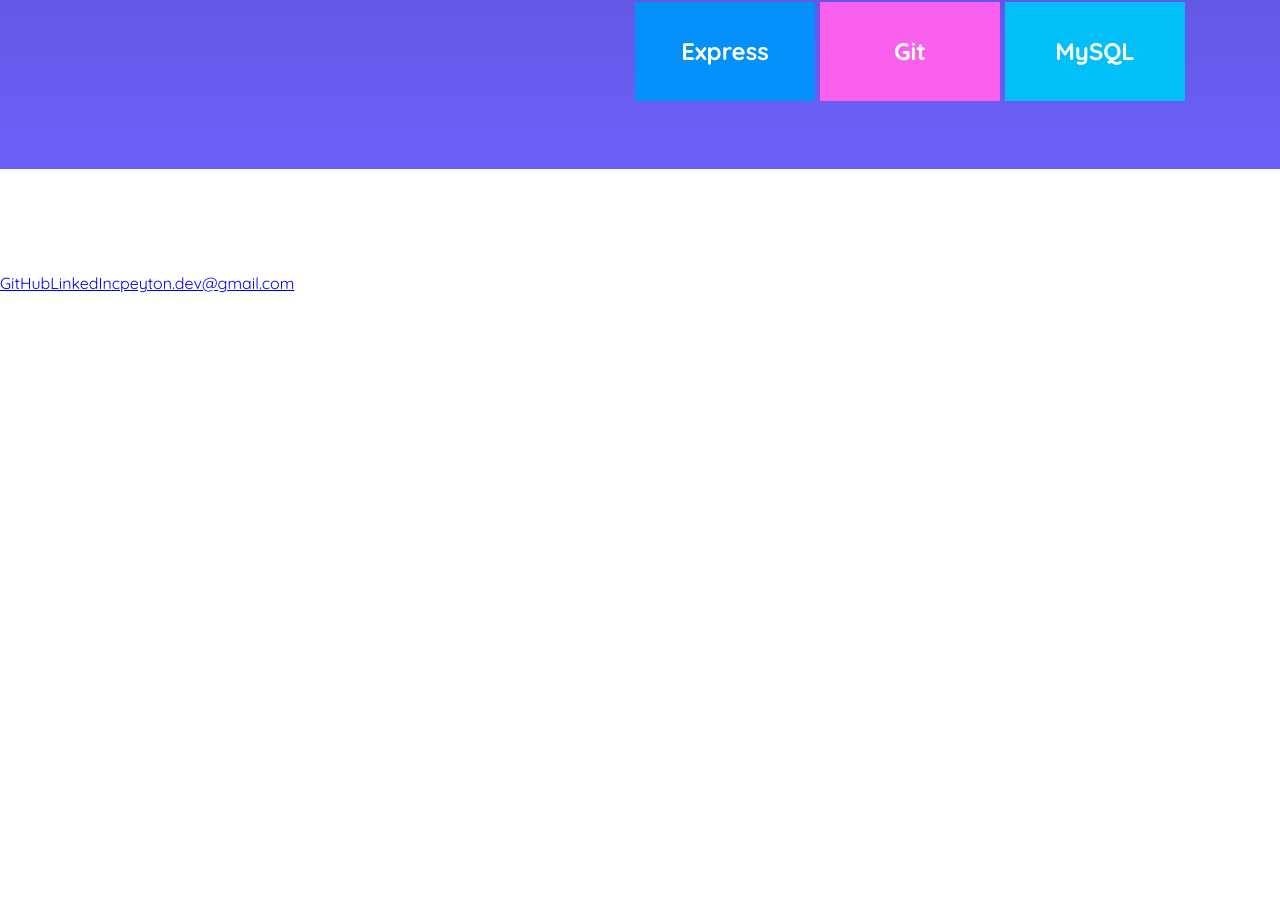
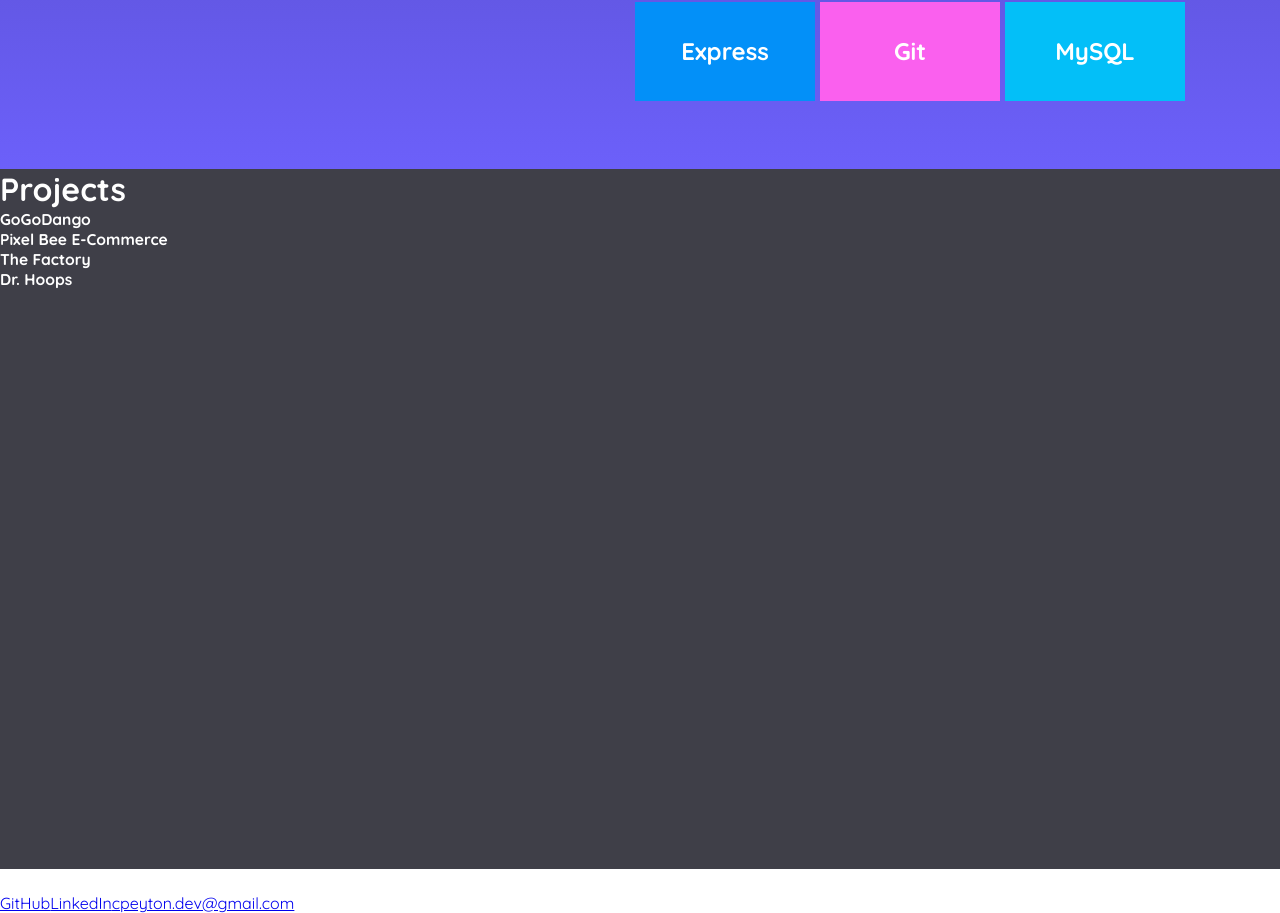
Before and after one commit to ColbPeyton/portfolio-revamp, a React (Create React App) app: page / in a window 1280 px wide. Shown: the part 1331-2244 px from the top of the page. Before the commit the page ends 1624 px from the top, so only its background shows below. Built offline with nearby package versions, Linux system fonts and the light colour scheme.

Commit message:
create Projects style file. update markup of Projects. add basic styling

```diff
--- a/src/components/Projects.tsx
+++ b/src/components/Projects.tsx
@@ -1,6 +1,7 @@
 import React,{useState} from 'react';
 import { ProjectView, ProjectViewProps} from './ProjectView';
 import {data} from '../_data/data';
+import '../styles/Projects.scss';
 
 interface ProjectState{
     activeProject: string;
@@ -41,6 +42,9 @@ export const Projects = ():JSX.Element => {
 
     return(
         <div className='container-projects'>
+            <div className='container-title'>
+                <h1>Projects</h1>
+            </div>
             {renderList()}
         </div>
     )
--- /dev/null
+++ b/src/styles/Projects.scss
@@ -0,0 +1,19 @@
+@import './colors';
+
+.container-projects{
+    width: 100%;
+    height: 200vh;
+    max-height: 700px;
+    background-color: $header-background;
+    .container-title{
+
+    }
+    .container-project-view{
+        .container-project{
+
+        }
+        .container-view{
+
+        }
+    }
+}
```
